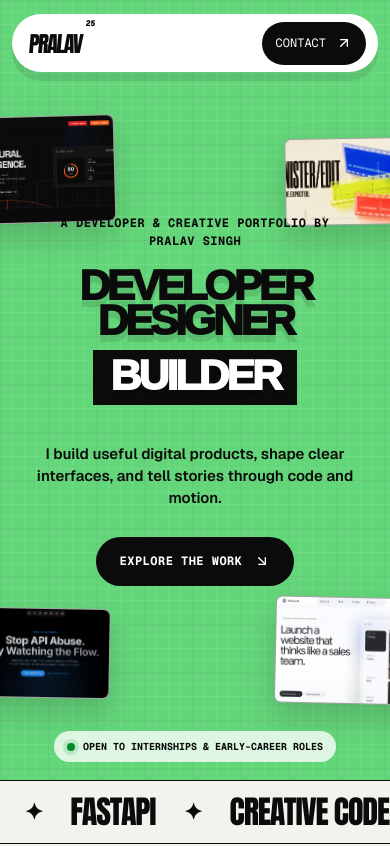
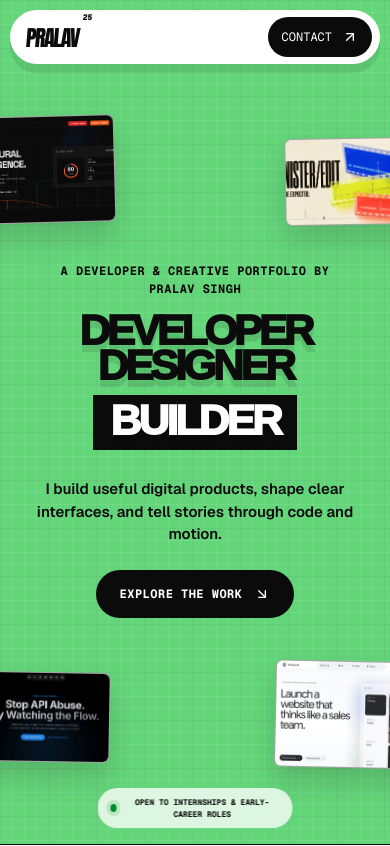
Before and after one commit to pralav-25/pralav-25.github.io, a Next.js app: page / in a window 390 px wide. Shown: the top 846 px of the page. Built offline with nearby package versions, Linux system fonts and the light colour scheme.

Commit message:
feat: optimize portfolio for mobile

```diff
--- a/app/globals.css
+++ b/app/globals.css
@@ -271,51 +271,67 @@ footer > div a:hover { color: var(--green); }
 }
 
 @media (max-width: 760px) {
-  .hero { min-height: 780px; padding-top: 125px; }
-  .site-header { width: calc(100% - 24px); grid-template-columns: minmax(0, 1fr) auto; gap: 12px; padding-left: 17px; }
+  body { -webkit-text-size-adjust: 100%; }
+  .hero { min-height: max(700px, 100svh); padding: 118px 18px max(82px, calc(66px + env(safe-area-inset-bottom))); }
+  .site-header { top: max(10px, env(safe-area-inset-top)); width: calc(100% - 20px); height: 54px; grid-template-columns: minmax(0, 1fr) auto; gap: 10px; padding: 6px 8px 6px 16px; }
   .site-header nav, .login-link { display: none; }
+  .contact-pill { min-height: 40px; padding-inline: 15px; }
   .hero-center { width: 100%; }
   .hero h1 { width: 100%; max-width: 100%; font-size: clamp(3rem, 13vw, 6rem); line-height: .8; }
   .hero h1 .reverse { margin-top: 13px; padding: 8px 17px 13px; }
-  .hero-kicker { max-width: 270px; }
-  .hero-intro { max-width: 390px; }
-  .float-card { opacity: .58; }
+  .hero-kicker { max-width: 270px; margin-bottom: 15px; }
+  .hero-intro { max-width: 390px; margin-top: 28px; line-height: 1.5; }
+  .hero-cta { min-height: 48px; margin-top: 24px; }
+  .float-card { --card-opacity: .48; opacity: .48; pointer-events: none; }
   .float-struct { top: 116px; width: 145px; }
   .float-flow { bottom: 82px; width: 130px; }
   .float-w4u { bottom: 76px; width: 150px; }
   .float-edit { top: 138px; width: 130px; }
   .float-profile { display: none; }
-  .hero-status { width: max-content; bottom: 18px; }
-  .work { padding-block: 90px; }
-  .work-heading { grid-template-columns: 1fr; }
+  .hero-status { bottom: max(16px, env(safe-area-inset-bottom)); width: min(max-content, calc(100% - 28px)); justify-content: center; text-align: center; font-size: 8px; }
+  .ticker-track { min-height: 64px; }
+  .ticker b { margin-inline: 20px; }
+  .work { padding: 82px 20px; }
+  .work-heading { grid-template-columns: 1fr; gap: 22px; margin-bottom: 48px; }
   .work-heading > a { grid-column: 1; }
-  .project-grid { grid-template-columns: 1fr; }
+  .project-grid { grid-template-columns: 1fr; gap: 46px; }
+  .project-copy { gap: 18px; padding-top: 19px; }
   .project-copy > div:first-child { align-items: flex-start; flex-direction: column-reverse; gap: 7px; }
-  .reel-reveal { height: 165svh; }
+  .reel-reveal { height: 155svh; touch-action: pan-y; }
   .reel-reveal-intro { width: calc(100% - 32px); }
   .reel-reveal-intro h2 { font-size: clamp(2.8rem, 13vw, 5rem); }
+  .reel-reveal-intro > p { margin-bottom: 17px; }
+  .reel-reveal-intro > div { gap: 7px; margin-top: 25px; }
+  .reel-reveal-intro > div span { padding: 8px 10px; font-size: 8px; }
   .reel-reveal-window { clip-path: circle(calc(16% + var(--pin-progress) * 140%) at 50% 50%); }
-  .reel-reveal-frame { width: 94vw; }
-  .reel-reveal-outro { bottom: 52px; }
+  .reel-reveal-backdrop { filter: blur(16px) brightness(.45) saturate(.82); }
+  .reel-reveal-frame { width: 100vw; border-inline: 0; border-radius: 0; box-shadow: none; }
+  .reel-reveal-outro { left: 20px; right: 20px; bottom: 54px; }
+  .reel-reveal-outro strong { font-size: clamp(2.2rem, 11vw, 4.3rem); }
   .reel-reveal-progress { right: 24px; bottom: 24px; width: calc(100% - 48px); }
-  .editing-work { padding-block: 90px; }
+  .editing-work { padding: 82px 20px; }
   .editing-heading { grid-template-columns: 1fr; gap: 24px; }
   .editing-heading > p:last-child { grid-column: 1; }
-  .editing-grid { grid-auto-flow: column; grid-auto-columns: minmax(240px, 76vw); grid-template-columns: none; gap: 14px; overflow-x: auto; scrollbar-width: none; -ms-overflow-style: none; scroll-snap-type: x mandatory; overscroll-behavior-inline: contain; padding-bottom: 8px; }
+  .editing-grid { grid-auto-flow: column; grid-auto-columns: minmax(270px, 86vw); grid-template-columns: none; gap: 14px; overflow-x: auto; scrollbar-width: none; -ms-overflow-style: none; scroll-snap-type: x mandatory; scroll-padding-inline: 2px; overscroll-behavior-inline: contain; touch-action: pan-x pan-y; -webkit-overflow-scrolling: touch; padding-bottom: 8px; }
   .editing-grid::-webkit-scrollbar { display: none; }
   .editing-card { scroll-snap-align: start; }
-  .editing-media { aspect-ratio: 9 / 15; }
+  .editing-media { aspect-ratio: 16 / 9; }
+  .editing-card.is-reference .editing-media { aspect-ratio: 1 / 1; }
+  .editing-play { width: 52px; height: 52px; }
+  .motion-ready .project-media img, .motion-ready .editing-media img { scale: 1; translate: none; }
   .about { grid-template-columns: 1fr; }
-  .about-portrait { min-height: 430px; border-right: 0; border-bottom: 1px solid var(--ink); }
-  .about-copy { padding: 70px 24px; }
-  .about dl { justify-content: space-between; gap: 20px; }
-  .skills { padding-block: 90px; }
+  .about-portrait { min-height: min(112vw, 480px); border-right: 0; border-bottom: 1px solid var(--ink); }
+  .about-copy { padding: 70px 20px; }
+  .about-copy h2 { margin-top: 28px; }
+  .about-copy > p:not(.section-label) { margin-top: 30px; }
+  .about dl { justify-content: space-between; gap: 18px; margin-top: 44px; }
+  .skills { padding: 82px 20px; }
   .skills-heading { grid-template-columns: 1fr; }
   .discipline-list article { grid-template-columns: 38px 40px 1fr; gap: 14px; padding: 28px 0; }
   .discipline-list article p { grid-column: 3; }
-  .contact { padding-block: 100px; }
+  .contact { padding: 92px 20px; }
   .contact-spark { right: -15px; top: 45px; opacity: .55; }
-  footer { grid-template-columns: 1fr 1fr; align-items: start; }
+  footer { grid-template-columns: 1fr 1fr; align-items: start; padding: 52px 20px max(30px, env(safe-area-inset-bottom)); }
   footer > div { flex-wrap: wrap; }
 }
 
@@ -328,7 +344,20 @@ footer > div a:hover { color: var(--green); }
   .ticker-track { min-height: 62px; }
   .project-foot { align-items: flex-start; flex-direction: column; }
   .about dl { display: grid; grid-template-columns: repeat(3, 1fr); }
+  .contact > div { display: grid; }
+  .contact > div a { width: 100%; justify-content: center; }
   footer { grid-template-columns: 1fr; }
+}
+
+@media (max-height: 520px) and (orientation: landscape) {
+  .site-header { top: 8px; }
+  .hero { min-height: 620px; }
+  .reel-reveal { height: 150svh; }
+  .reel-reveal-intro h2 { font-size: clamp(2.4rem, 8vw, 4.5rem); }
+  .reel-reveal-intro > div { margin-top: 18px; }
+  .reel-reveal-frame { width: min(82vw, calc(88svh * 16 / 9)); }
+  .reel-reveal-outro { bottom: 24px; }
+  .reel-reveal-progress { bottom: 18px; }
 }
 
 @media (prefers-reduced-motion: reduce) {
--- a/components/editing-gallery.tsx
+++ b/components/editing-gallery.tsx
@@ -56,7 +56,7 @@ export function EditingGallery() {
         const isActive = activeIndex === index;
 
         return (
-          <article className={`editing-card${isActive ? ' is-playing' : ''}`} data-reveal="card" key={sample.embed}>
+          <article className={`editing-card${sample.platform === 'Instagram' ? ' is-reference' : ''}${isActive ? ' is-playing' : ''}`} data-reveal="card" key={sample.embed}>
             <div className="editing-media" data-scroll-scene>
               {isActive ? (
                 <iframe
--- a/components/ui/hero-scroll-video-pin-reveal.tsx
+++ b/components/ui/hero-scroll-video-pin-reveal.tsx
@@ -7,6 +7,7 @@ export interface HeroScrollVideoRevealProps {
   heading?: string;
   tags?: string[];
   videoSrc?: string;
+  mobileVideoSrc?: string;
   title?: string;
   credit?: string;
 }
@@ -18,6 +19,7 @@ export default function HeroScrollVideoReveal({
   heading = 'A cut should feel inevitable.',
   tags = ['Story-led', 'Beat-synced', 'Short-form'],
   videoSrc = '/rb22.mp4',
+  mobileVideoSrc = '/rb22-mobile.mp4',
   title = 'Motion with purpose.',
   credit = 'Original edit · Sinister_editzz',
 }: HeroScrollVideoRevealProps) {
@@ -30,7 +32,6 @@ export default function HeroScrollVideoReveal({
     if (!section || !video) return;
 
     const hydrateAndPlay = () => {
-      if (!video.src) video.src = videoSrc;
       video.play().catch(() => {});
     };
     const videoObserver = new IntersectionObserver(
@@ -74,7 +75,7 @@ export default function HeroScrollVideoReveal({
       window.removeEventListener('resize', requestUpdate);
       if (frame) window.cancelAnimationFrame(frame);
     };
-  }, [videoSrc]);
+  }, []);
 
   return (
     <section className="reel-reveal" id="editing" ref={sectionRef} aria-labelledby="reel-reveal-title">
@@ -90,7 +91,10 @@ export default function HeroScrollVideoReveal({
         <div className="reel-reveal-window" aria-hidden="true">
           <div className="reel-reveal-backdrop" />
           <div className="reel-reveal-frame">
-            <video ref={videoRef} autoPlay muted loop playsInline preload="metadata" poster="/edit-redbull.jpg" />
+            <video ref={videoRef} autoPlay muted loop playsInline preload="none" poster="/edit-redbull.jpg">
+              <source src={mobileVideoSrc} media="(max-width: 760px)" type="video/mp4" />
+              <source src={videoSrc} type="video/mp4" />
+            </video>
           </div>
           <div className="reel-reveal-shade" />
         </div>
```
Also changed, not shown: 1 other file (tests, documents, lock files or other folders).
